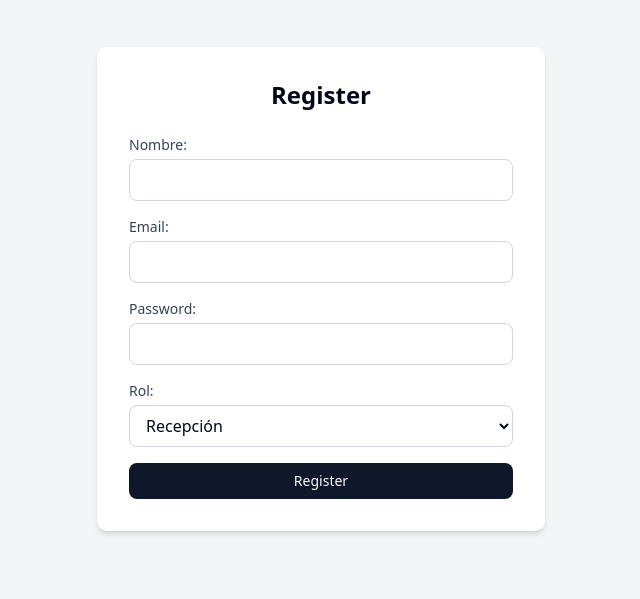
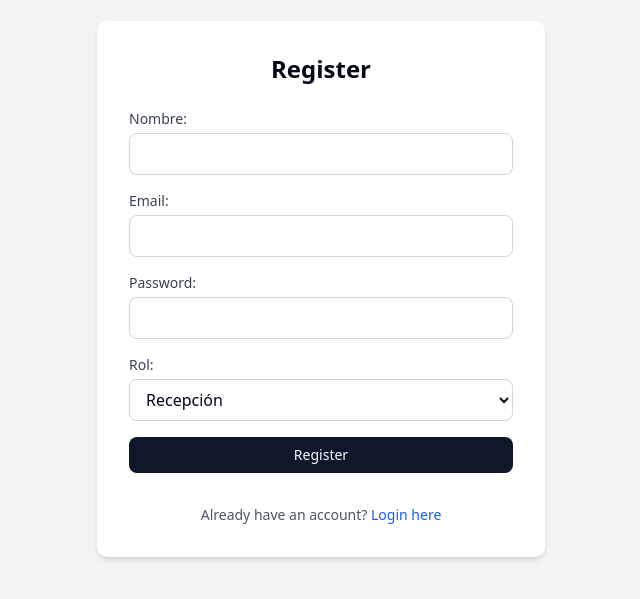
Before and after one commit to mauroociappinaph/iClinic, a Next.js app in the folder frontend/: page /register in a window 1280 px wide. Shown: the part 111-710 px from the top of the page, without its empty margins (319-959 px from the left). Built offline with nearby package versions, Linux system fonts and the light colour scheme.

Commit message:
feat(frontend): Add navigation links between login and register pages using next/link

```diff
--- a/frontend/src/app/(auth)/login/page.tsx
+++ b/frontend/src/app/(auth)/login/page.tsx
@@ -2,6 +2,7 @@
 import React, { useState } from "react";
 import { useAuthStore } from "../../../lib/auth-store";
 import { Button } from "../../../components/ui/button";
+import Link from "next/link";
 
 export default function LoginPage() {
   const [email, setEmail] = useState("");
@@ -52,6 +53,12 @@
           <Button type="submit" className="w-full">
             Login
           </Button>
+          <p className="mt-4 text-center text-sm text-gray-600">
+            Don't have an account?{" "}
+            <Link href="/register" className="text-blue-600 hover:underline">
+              Register here
+            </Link>
+          </p>
         </form>
       </div>
     </div>
--- a/frontend/src/app/(auth)/register/page.tsx
+++ b/frontend/src/app/(auth)/register/page.tsx
@@ -2,6 +2,7 @@
 import React, { useState } from "react";
 import { useAuthStore } from "../../../lib/auth-store";
 import { Button } from "../../../components/ui/button";
+import Link from "next/link";
 
 export default function RegisterPage() {
   const [nombre, setNombre] = useState("");
@@ -82,6 +83,12 @@
           <Button type="submit" className="w-full">
             Register
           </Button>
+          <p className="mt-4 text-center text-sm text-gray-600">
+            Already have an account?{" "}
+            <Link href="/login" className="text-blue-600 hover:underline">
+              Login here
+            </Link>
+          </p>
         </form>
       </div>
     </div>
```
